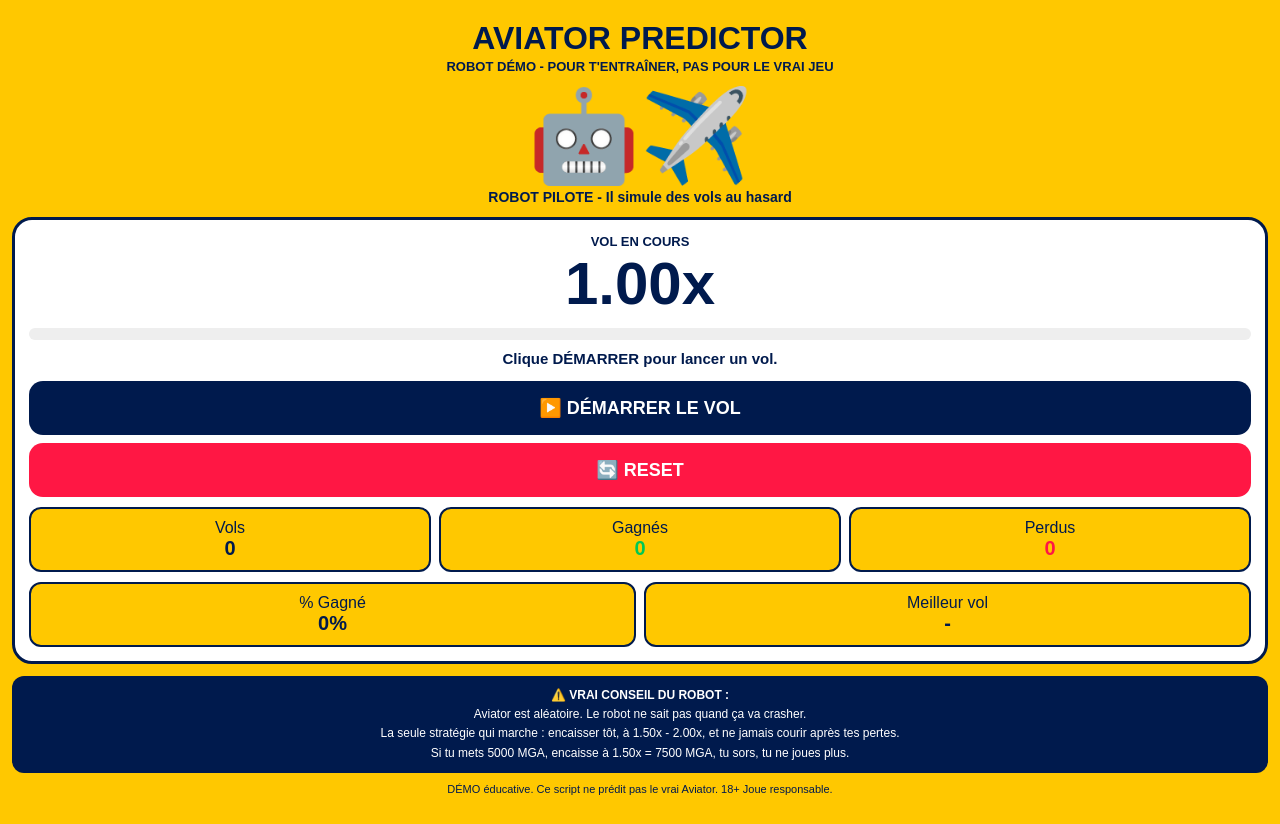
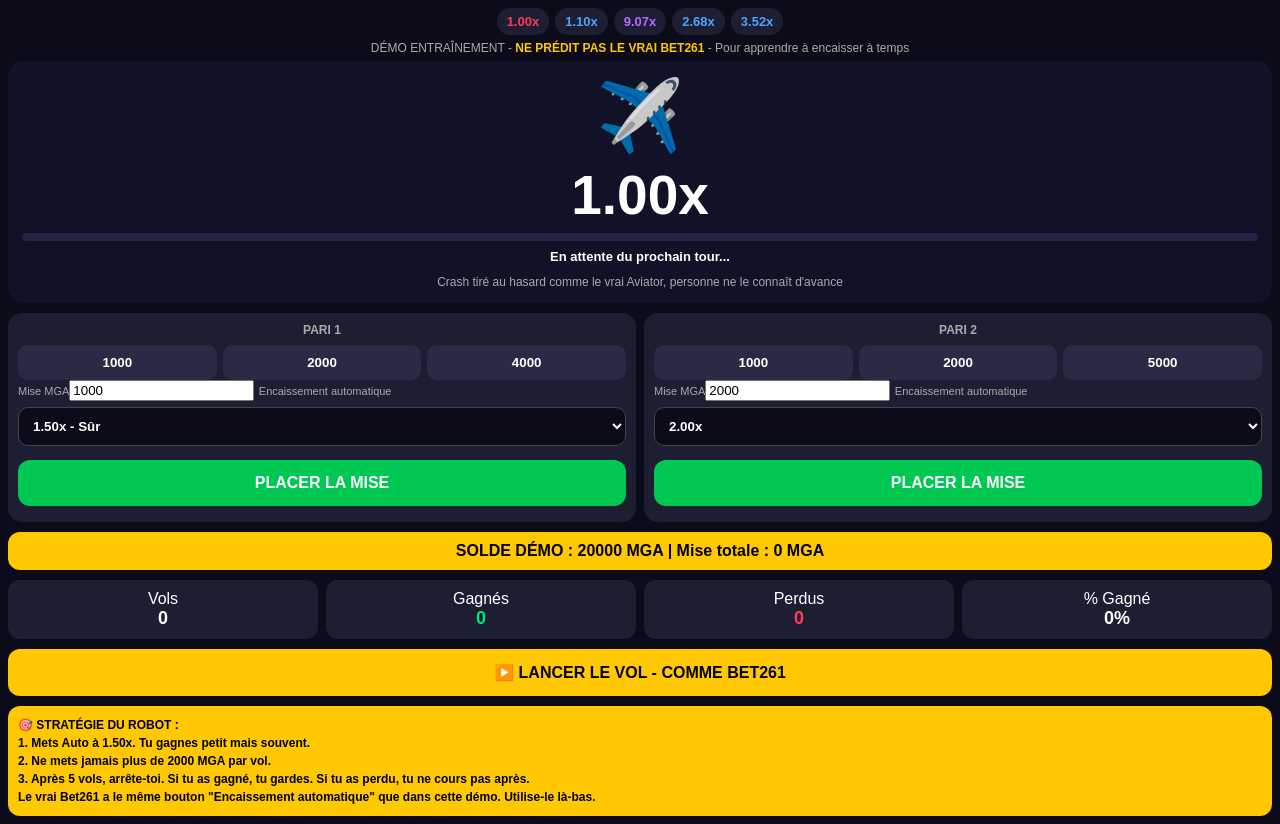
Before and after one commit to Francki2701/Aviator-predictor, a plain HTML site: page index.html in a window 1280 px wide. Drawn offline with Linux system fonts and the light colour scheme.

Commit message:
Update index.html

```diff
--- a/index.html
+++ b/index.html
@@ -3,122 +3,160 @@
 <head>
 <meta charset="UTF-8">
 <meta name="viewport" content="width=device-width, initial-scale=1">
-<title>ROBOT AVIATOR - DÉMO</title>
+<title>AVIATOR BET261 - DÉMO ENTRAÎNEMENT</title>
 <style>
-*{box-sizing:border-box}
-body{margin:0;background:#FFC800;color:#001A4D;font-family:Arial;padding:12px;text-align:center}
-h1{font-size:32px;margin:8px 0 2px}
-.sous{font-size:13px;font-weight:900}
-.robot{font-size:90px;margin:10px 0 0}
-.card{background:#fff;border:3px solid #001A4D;border-radius:20px;padding:14px;margin:12px 0}
-.multi{font-size:60px;font-weight:900;color:#001A4D}
-.multi.crash{color:#FF1744}
-.bar{height:12px;background:#eee;border-radius:20px;overflow:hidden;margin:10px 0}
-.fill{height:100%;background:#001A4D;width:0%;transition:width .2s}
-button{width:100%;padding:16px;border:0;border-radius:14px;font-weight:900;font-size:18px;margin-top:8px}
-.btn-start{background:#001A4D;color:#fff}
-.btn-out{background:#00C853;color:#fff;display:none}
-.btn-reset{background:#FF1744;color:#fff}
-.stat{display:flex;gap:8px;margin-top:10px}
-.stat div{flex:1;background:#FFC800;border:2px solid #001A4D;border-radius:12px;padding:10px}
-.stat b{font-size:20px;display:block}
-.small{font-size:11px;line-height:1.5;margin-top:8px}
-.avis{background:#001A4D;color:#fff;border-radius:12px;padding:10px;font-size:12px;line-height:1.6;margin-top:10px}
+*{box-sizing:border-box}body{margin:0;background:#0B0B1A;color:#fff;font-family:Arial;padding:8px}
+.top{display:flex;gap:6px;flex-wrap:wrap;justify-content:center}
+.top span{background:#1E1E33;padding:6px 10px;border-radius:20px;font-weight:900;font-size:13px}
+.top .rouge{color:#FF3B5C}.top .bleu{color:#4DA3FF}.top .violet{color:#B46BFF}
+.header{text-align:center;font-size:12px;color:#aaa;margin:6px 0}
+.header b{color:#FFC800}
+.jeu{background:#111128;border-radius:16px;padding:14px;text-align:center;position:relative;overflow:hidden}
+.avion{font-size:70px;transition:transform .1s}
+.multi{font-size:55px;font-weight:900;margin:6px 0}
+.multi.crash{color:#FF3B5C}
+.multi.gagne{color:#00E676}
+.bar{height:8px;background:#222244;border-radius:20px;overflow:hidden}
+.fill{height:100%;background:#FF3B5C;width:0%}
+.msg{font-size:13px;font-weight:900;margin:8px 0;min-height:18px}
+.panels{display:flex;gap:8px;margin-top:10px}
+.panel{flex:1;background:#1E1E33;border-radius:14px;padding:10px}
+.panel h3{font-size:12px;margin:0 0 8px;color:#aaa;text-align:center}
+.row{display:flex;gap:6px}
+.row button{flex:1;background:#2A2A44;color:#fff;border:0;padding:10px;border-radius:10px;font-weight:900}
+.row input{flex:1;background:#0B0B1A;color:#fff;border:1px solid #444;padding:10px;border-radius:10px;text-align:center;font-weight:900;width:100%}
+label{font-size:11px;color:#aaa}
+select{width:100%;background:#0B0B1A;color:#fff;border:1px solid #444;padding:10px;border-radius:10px;font-weight:900;margin:6px 0}
+.btn-mise{width:100%;background:#00C853;color:#fff;border:0;padding:14px;border-radius:12px;font-weight:900;font-size:16px;margin-top:8px}
+.btn-mise.attente{background:#FFA000}
+.btn-encaisser{background:#FF3B5C !important}
+.solde{background:#FFC800;color:#000;border-radius:12px;padding:10px;text-align:center;font-weight:900;margin-top:10px}
+.stats{display:flex;gap:8px;margin-top:10px}
+.stats div{flex:1;background:#1E1E33;border-radius:12px;padding:10px;text-align:center}
+.stats b{font-size:18px;display:block}
+.avert{background:#FFC800;color:#000;border-radius:12px;padding:10px;font-size:12px;line-height:1.5;margin-top:10px;font-weight:700}
 </style>
 </head>
 <body>
-<h1>AVIATOR PREDICTOR</h1>
-<div class="sous">ROBOT DÉMO - POUR T'ENTRAÎNER, PAS POUR LE VRAI JEU</div>
-<div class="robot">🤖✈️</div>
-<div style="font-weight:900;font-size:14px">ROBOT PILOTE - Il simule des vols au hasard</div>
 
-<div class="card">
-<div style="font-size:13px;font-weight:900">VOL EN COURS</div>
+<div class="top" id="historique">
+<span class="rouge">1.00x</span><span class="bleu">1.10x</span><span class="violet">9.07x</span><span class="bleu">2.68x</span><span class="bleu">3.52x</span>
+</div>
+
+<div class="header">DÉMO ENTRAÎNEMENT - <b>NE PRÉDIT PAS LE VRAI BET261</b> - Pour apprendre à encaisser à temps</div>
+
+<div class="jeu">
+<div class="avion" id="avion">✈️</div>
 <div class="multi" id="multi">1.00x</div>
 <div class="bar"><div class="fill" id="fill"></div></div>
-<div id="conseil" style="font-weight:900;font-size:15px">Clique DÉMARRER pour lancer un vol.</div>
-<div id="resultat" style="font-size:13px;margin-top:6px"></div>
-<button class="btn-start" id="btnStart" onclick="demarrer()">▶️ DÉMARRER LE VOL</button>
-<button class="btn-out" id="btnOut" onclick="encaisser()">💰 ENCAISSER MAINTENANT</button>
-<button class="btn-reset" onclick="reset()">🔄 RESET</button>
+<div class="msg" id="msg">En attente du prochain tour...</div>
+<div style="font-size:12px;color:#aaa">Crash tiré au hasard comme le vrai Aviator, personne ne le connaît d'avance</div>
+</div>
 
-<div class="stat">
-<div><span>Vols</span><b id="nbVols">0</b></div>
-<div><span>Gagnés</span><b id="nbGagnes" style="color:#00C853">0</b></div>
-<div><span>Perdus</span><b id="nbPerdus" style="color:#FF1744">0</b></div>
+<div class="panels">
+<!-- PANEL 1 -->
+<div class="panel">
+<h3>PARI 1</h3>
+<div class="row"><button onclick="setMise(1,1000)">1000</button><button onclick="setMise(1,2000)">2000</button><button onclick="setMise(1,4000)">4000</button></div>
+<label>Mise MGA</label><input id="mise1" value="1000" type="number">
+<label>Encaissement automatique</label>
+<select id="auto1"><option value="0">Désactivé</option><option value="1.5" selected>1.50x - Sûr</option><option value="2">2.00x</option><option value="3">3.00x - Risqué</option></select>
+<button class="btn-mise" id="btn1" onclick="parier(1)">PLACER LA MISE</button>
+<div id="gain1" style="text-align:center;font-size:13px;font-weight:900;margin-top:6px"></div>
 </div>
-<div class="stat">
-<div><span>% Gagné</span><b id="pctGagne">0%</b></div>
-<div><span>Meilleur vol</span><b id="meilleur">-</b></div>
+
+<!-- PANEL 2 -->
+<div class="panel">
+<h3>PARI 2</h3>
+<div class="row"><button onclick="setMise(2,1000)">1000</button><button onclick="setMise(2,2000)">2000</button><button onclick="setMise(2,5000)">5000</button></div>
+<label>Mise MGA</label><input id="mise2" value="2000" type="number">
+<label>Encaissement automatique</label>
+<select id="auto2"><option value="0">Désactivé</option><option value="1.5">1.50x - Sûr</option><option value="2" selected>2.00x</option><option value="5">5.00x - Très risqué</option></select>
+<button class="btn-mise" id="btn2" onclick="parier(2)">PLACER LA MISE</button>
+<div id="gain2" style="text-align:center;font-size:13px;font-weight:900;margin-top:6px"></div>
 </div>
 </div>
 
-<div class="avis">
-<b>⚠️ VRAI CONSEIL DU ROBOT :</b><br>
-Aviator est aléatoire. Le robot ne sait pas quand ça va crasher.<br>
-La seule stratégie qui marche : encaisser tôt, à 1.50x - 2.00x, et ne jamais courir après tes pertes.<br>
-Si tu mets 5000 MGA, encaisse à 1.50x = 7500 MGA, tu sors, tu ne joues plus.
+<div class="solde">SOLDE DÉMO : <span id="solde">20000</span> MGA | Mise totale : <span id="miseTotale">0</span> MGA</div>
+
+<div class="stats">
+<div><span>Vols</span><b id="nbVols">0</b></div>
+<div><span>Gagnés</span><b id="nbGagnes" style="color:#00E676">0</b></div>
+<div><span>Perdus</span><b id="nbPerdus" style="color:#FF3B5C">0</b></div>
+<div><span>% Gagné</span><b id="pct">0%</b></div>
 </div>
-<p class="small">DÉMO éducative. Ce script ne prédit pas le vrai Aviator. 18+ Joue responsable.</p>
+
+<button class="btn-mise" style="background:#FFC800;color:#000;margin-top:10px" onclick="lancerVol()">▶️ LANCER LE VOL - COMME BET261</button>
+
+<div class="avert">
+<b>🎯 STRATÉGIE DU ROBOT :</b><br>
+1. Mets Auto à 1.50x. Tu gagnes petit mais souvent.<br>
+2. Ne mets jamais plus de 2000 MGA par vol.<br>
+3. Après 5 vols, arrête-toi. Si tu as gagné, tu gardes. Si tu as perdu, tu ne cours pas après.<br>
+Le vrai Bet261 a le même bouton "Encaissement automatique" que dans cette démo. Utilise-le là-bas.
+</div>
 
 <script>
-let multi=1.00, enCours=false, crash=0, timer=null, mise=5000, encaisse=0;
-let vols=0, gagnes=0, perdus=0, meilleur=0;
-
-function demarrer(){
+let solde=20000, enCours=false, multi=1, crash=0, timer=null;
+let paris={1:null,2:null}, vols=0, gagnes=0, perdus=0, hist=[];
+function setMise(n,v){document.getElementById('mise'+n).value=v}
+function parier(n){
+  if(enCours){alert('Attends la fin du vol !');return}
+  let mise=parseInt(document.getElementById('mise'+n).value)||0;
+  let auto=parseFloat(document.getElementById('auto'+n).value)||0;
+  if(mise<=0||mise>solde){alert('Mise impossible, solde insuffisant');return}
+  solde-=mise; paris[n]={mise,auto,encaisse:false};
+  document.getElementById('btn'+n).innerText='✅ MISE '+mise+' MGA PRÊTE';
+  document.getElementById('btn'+n).classList.add('attente');
+  document.getElementById('gain'+n).innerText='Auto : '+(auto?auto+'x':'Manuel');
+  majSolde();
+}
+function majSolde(){document.getElementById('solde').innerText=solde;let tot=0;for(let k in paris) if(paris[k]) tot+=paris[k].mise;document.getElementById('miseTotale').innerText=tot}
+function lancerVol(){
   if(enCours) return;
-  // Le crash est tiré au hasard, comme le vrai Aviator : personne ne le connaît d'avance
-  crash = 1 + Math.random()*Math.random()*8; // entre 1.00x et 9.00x, souvent bas
-  if(Math.random()<0.15) crash = 1.00 + Math.random()*0.3; // 15% de crash très tôt
-  multi=1.00; enCours=true; encaisse=0;
-  document.getElementById('multi').classList.remove('crash');
-  document.getElementById('btnStart').style.display='none';
-  document.getElementById('btnOut').style.display='block';
-  document.getElementById('resultat').innerText='';
-  document.getElementById('conseil').innerText='✈️ Ça monte... Encaisse avant le crash ! Conseil robot : sors à 1.50x - 2.00x';
+  if(!paris[1]&&!paris[2]){alert('Place d\'abord une mise !');return}
+  // Crash aléatoire, comme le vrai jeu
+  crash=1+Math.random()*Math.random()*8;
+  if(Math.random()<0.2) crash=1+Math.random()*0.4;
+  multi=1; enCours=true;
+  document.getElementById('multi').className='multi';
+  document.getElementById('msg').innerText='✈️ Ça monte... Encaissement auto activé !';
   timer=setInterval(()=>{
-    multi+=0.05 + multi*0.02;
-    multi=Math.round(multi*100)/100;
+    multi+=0.04+multi*0.025; multi=Math.round(multi*100)/100;
     document.getElementById('multi').innerText=multi.toFixed(2)+'x';
-    document.getElementById('fill').style.width=Math.min(multi*10,100)+'%';
-    if(multi>=crash){ crasher(); }
-    else if(multi>=2.5){ document.getElementById('conseil').innerText='⚠️ Déjà haut ! Risque énorme, encaisse vite !'; }
-    else if(multi>=1.8){ document.getElementById('conseil').innerText='🟡 Zone risquée. Le robot te conseille d\'encaisser.'; }
+    document.getElementById('avion').style.transform='translateX('+(multi*4)+'px) translateY('+(-multi*2)+'px) rotate(15deg)';
+    document.getElementById('fill').style.width=Math.min(multi*8,100)+'%';
+    // Auto encaissement
+    for(let n of [1,2]){
+      let p=paris[n];
+      if(p&&!p.encaisse&&p.auto&&multi>=p.auto){
+        p.encaisse=true; let gain=Math.round(p.mise*multi); solde+=gain; gagnes++;
+        document.getElementById('gain'+n).innerText='✅ Encaissé à '+multi.toFixed(2)+'x = +'+gain+' MGA';
+        document.getElementById('gain'+n).style.color='#00E676';
+      }
+    }
+    if(multi>=crash) finVol(true);
   },100);
 }
-function crasher(){
+function finVol(isCrash){
   clearInterval(timer); enCours=false;
-  document.getElementById('multi').innerText='💥 CRASH @ '+crash.toFixed(2)+'x';
-  document.getElementById('multi').classList.add('crash');
-  document.getElementById('conseil').innerText='💥 Crash ! Tu as perdu si tu n\'as pas encaissé.';
-  document.getElementById('resultat').innerText='Tu as perdu ta mise de '+mise+' MGA.';
-  document.getElementById('btnOut').style.display='none';
-  document.getElementById('btnStart').style.display='block';
-  document.getElementById('btnStart').innerText='▶️ NOUVEAU VOL';
-  vols++; perdus++; majStats();
-}
-function encaisser(){
-  if(!enCours) return;
-  clearInterval(timer); enCours=false;
-  encaisse=multi;
-  let gain=Math.round(mise*encaisse);
-  if(encaisse>meilleur) meilleur=encaisse;
-  document.getElementById('conseil').innerText='✅ Bien joué ! Tu es sorti à temps.';
-  document.getElementById('resultat').innerText='Tu as encaissé à '+encaisse.toFixed(2)+'x → Gain '+gain+' MGA avec mise '+mise+' MGA.';
-  document.getElementById('btnOut').style.display='none';
-  document.getElementById('btnStart').style.display='block';
-  document.getElementById('btnStart').innerText='▶️ NOUVEAU VOL';
-  vols++; gagnes++; majStats();
-}
-function majStats(){
+  if(isCrash){
+    document.getElementById('multi').innerText='💥 CRASH @ '+crash.toFixed(2)+'x';
+    document.getElementById('multi').classList.add('crash');
+    document.getElementById('msg').innerText='💥 Crash ! Ceux qui n\'ont pas encaissé ont perdu.';
+    for(let n of [1,2]){let p=paris[n]; if(p&&!p.encaisse){perdus++; document.getElementById('gain'+n).innerText='❌ Perdu '+p.mise+' MGA'; document.getElementById('gain'+n).style.color='#FF3B5C';}}
+  }
+  hist.unshift(crash.toFixed(2)+'x'); hist=hist.slice(0,5);
+  let h=document.getElementById('historique'); h.innerHTML=hist.map(v=>{let x=parseFloat(v);let c=x<2?'rouge':x<5?'bleu':'violet';return '<span class="'+c+'">'+v+'</span>'}).join('');
+  vols++; majSolde();
   document.getElementById('nbVols').innerText=vols;
   document.getElementById('nbGagnes').innerText=gagnes;
   document.getElementById('nbPerdus').innerText=perdus;
-  let pct=vols?Math.round(gagnes/vols*100):0;
-  document.getElementById('pctGagne').innerText=pct+'%';
-  document.getElementById('meilleur').innerText=meilleur?meilleur.toFixed(2)+'x':'-';
+  document.getElementById('pct').innerText=vols?Math.round(gagnes/(gagnes+perdus||1)*100)+'%':'0%';
+  paris={1:null,2:null};
+  document.getElementById('btn1').innerText='PLACER LA MISE'; document.getElementById('btn2').innerText='PLACER LA MISE';
+  document.getElementById('btn1').classList.remove('attente'); document.getElementById('btn2').classList.remove('attente');
 }
-function reset(){ vols=0; gagnes=0; perdus=0; meilleur=0; majStats(); document.getElementById('multi').innerText='1.00x'; document.getElementById('conseil').innerText='Clique DÉMARRER pour lancer un vol.'; }
 </script>
 </body>
 </html>
```
